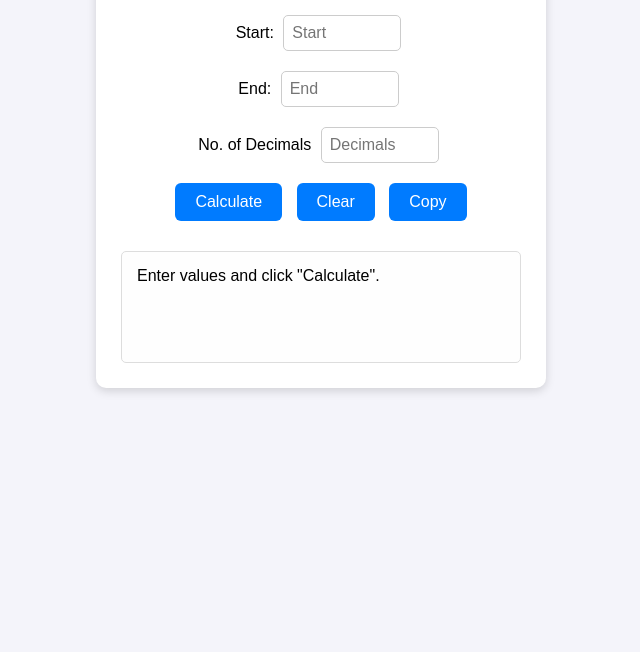
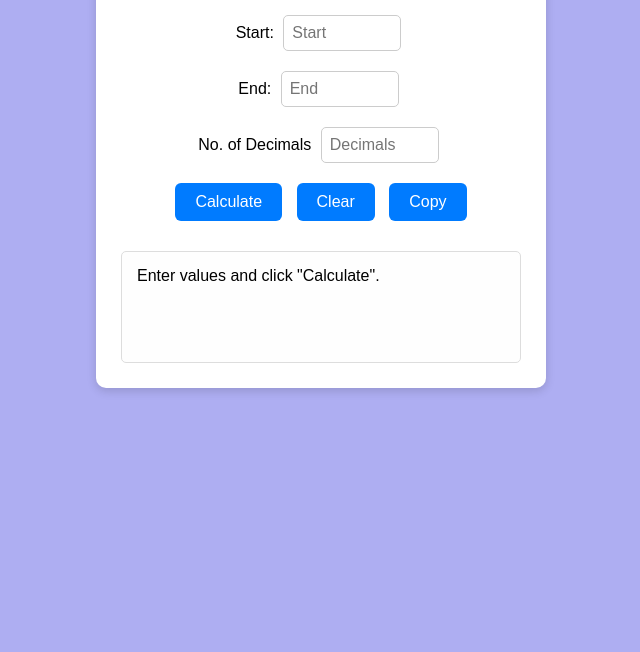
Before and after one commit to MoyiWycliffe/Divide-Print-Numbers, a plain HTML site: page index.html in a window 1280 px wide. Shown: the part 148-800 px from the top of the page, without its empty margins (319-959 px from the left). Drawn offline with Linux system fonts and the light colour scheme.

Commit message:
Update index.html

```diff
--- a/index.html
+++ b/index.html
@@ -10,7 +10,7 @@
       max-width: 450px;
       margin: 40px auto;
       padding: 20px;
-      background: #f4f4fa;
+      background: #aeaef2;
       border-radius: 10px;
     }
 
```
